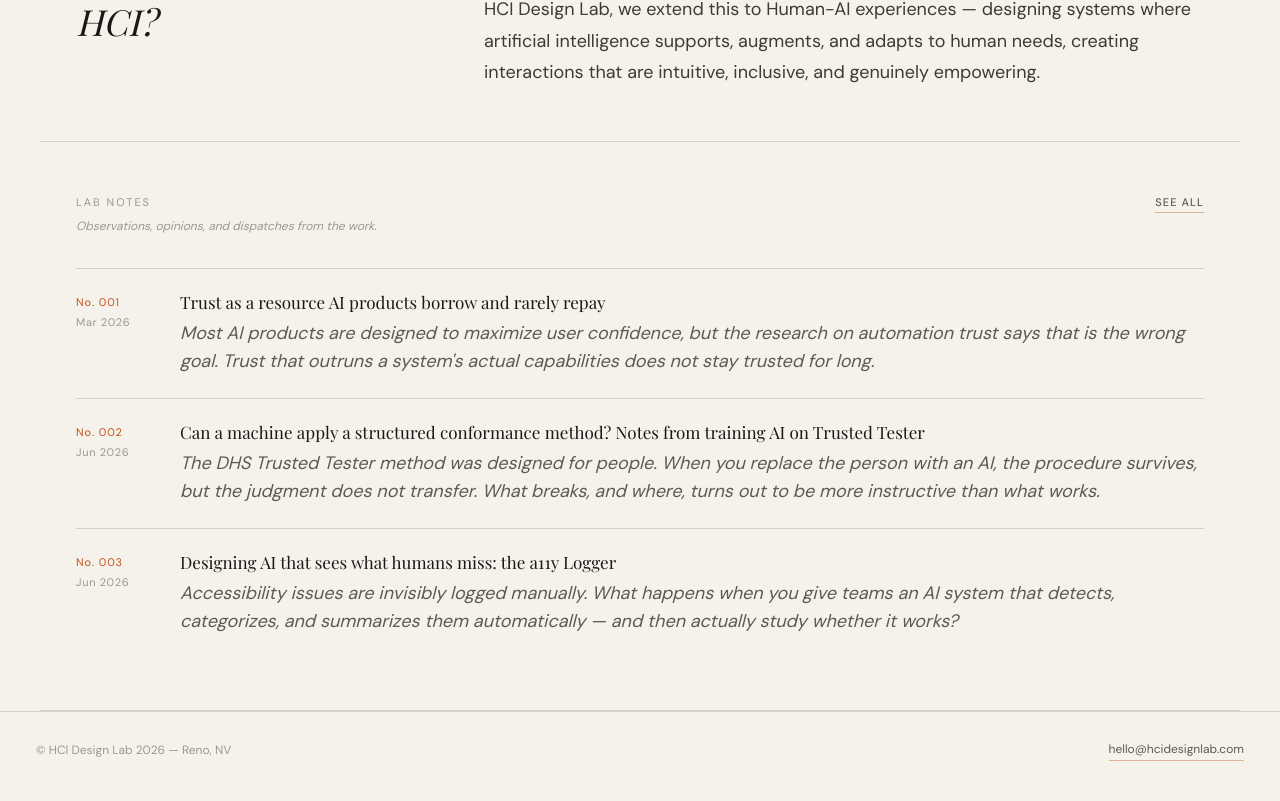
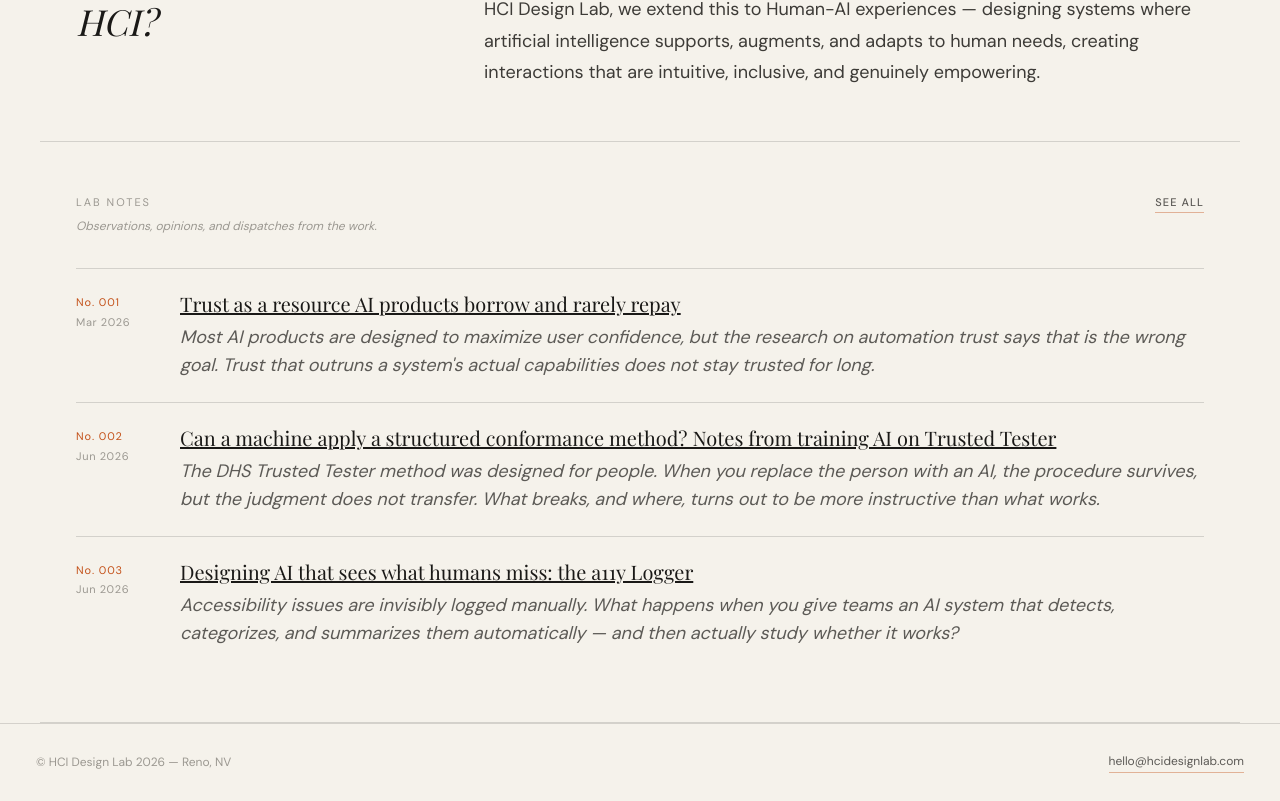
Before and after one commit to MyLightIsOn/hci-design, a Next.js app: page / in a window 1280 px wide. Shown: the part 1215-2016 px from the top of the page. Built offline with nearby package versions, Linux system fonts and the light colour scheme; a web font is replaced by a local one.

Commit message:
style: increase blog title font size and add underline for improved readability

```diff
--- a/app/page.module.css
+++ b/app/page.module.css
@@ -257,12 +257,13 @@
 }
 .blogTitle {
   font-family: var(--font-serif);
-  font-size: 17px;
+  font-size: 20px;
   font-weight: 400;
   color: var(--ink);
   margin: 0 0 7px;
   line-height: 1.3;
   transition: color 0.15s;
+  text-decoration: underline;
 }
 .blogPull {
   font-size: 18px;
```
